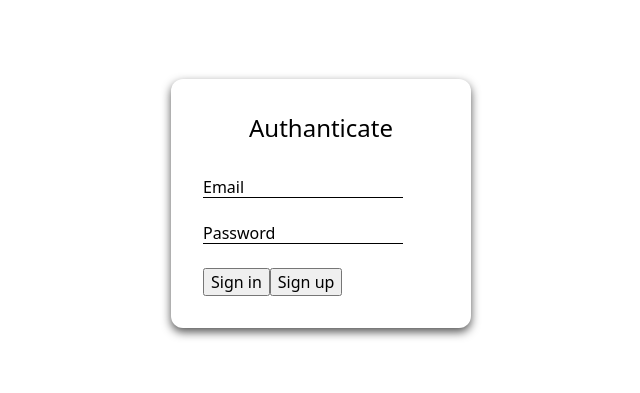
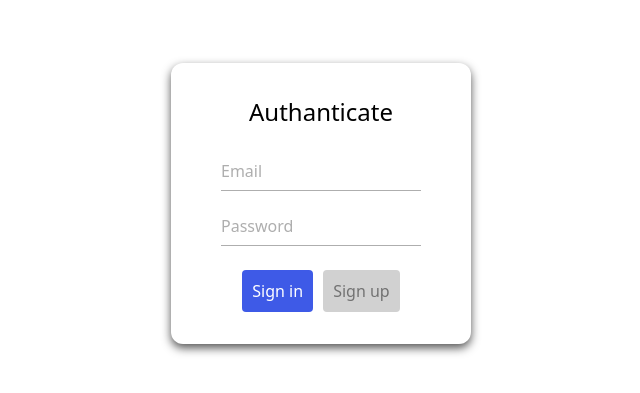
Before and after one commit to grigorijtomczuk/simple-form, a website: page public/index.html in a window 1280 px wide. Shown: the part 197-590 px from the top of the page, without its empty margins (319-959 px from the left). Drawn offline with Linux system fonts and the light colour scheme.

Commit message:
Add custom-styled inputs and buttons

```diff
--- a/public/index.html
+++ b/public/index.html
@@ -8,22 +8,28 @@
 
 		<link rel="stylesheet" href="./styles/reset.css">
 		<link rel="stylesheet" href="./styles/main.css">
+
+		<!-- An emptpy script tag to fix chrome's "shoot transitions on-load" weird bug -->
+		<script> </script>
 	</head>
 	<body>
 		<div class="container">
-			<form class="form" action="javascript:alert('Lorem')">
+			<form class="form" action="javascript:void()" autocomplete="on">
 				<h1 class="form__heading">Authanticate</h1>
+
 				<div class="form__text-input-group">
-					<input class="form__text-input" type="text" placeholder=" ">
+					<input class="form__text-input" type="email" placeholder=" ">
 					<label class="form__label">Email</label>
 				</div>
+
 				<div class="form__text-input-group">
 					<input class="form__text-input" type="password" placeholder=" ">
 					<label class="form__label">Password</label>
-					<div class="form__action-group">
-						<button class="form__button form__button_primary">Sign in</button>
-						<button class="form__button form__button_secondary">Sign up</button>
-					</div>
+				</div>
+
+				<div class="form__action-group">
+					<button class="form__button form__button_primary" type="submit">Sign in</button>
+					<button class="form__button form__button_secondary" type="button">Sign up</button>
 				</div>
 			</form>
 		</div>
--- a/public/styles/main.css
+++ b/public/styles/main.css
@@ -21,28 +21,74 @@
 
 .form__text-input-group {
 	position: relative;
+	margin: 0 auto;
+	width: fit-content;
 }
 
 .form__text-input {
+	transition: 0.25s ease;
+	margin: 0 0 24px 0;
 	width: 200px;
 	border: none;
-	border-bottom: 1px solid black;
+	border-bottom: 1px solid #aeaeae;
 	outline: none;
+	padding: 4px 0;
 	background: none;
-	margin: 0 0 24px 0;
+	font: 16px system-ui;
+}
+
+.form__text-input:focus,
+.form__text-input:not(:placeholder-shown) {
+	border-bottom: 1px solid #727272;
 }
 
 .form__label {
 	position: absolute;
 	z-index: -1;
 	left: 0;
+	transition: 0.25s ease;
+	color: #aeaeae;
+}
+
+.form__text-input:focus ~ .form__label,
+.form__text-input:not(:placeholder-shown) ~ .form__label {
+	font-size: 12px;
+	transform: translateY(-12px);
+	color: #727272;
 }
 
 .form__action-group {
-	font-size: 0;
+	display: flex;
+	justify-content: center;
+	gap: 10px;
 }
 
 .form__button {
+	transition: 0.25s ease;
+	border: none;
+	border-radius: 4px;
 	outline: none;
+	padding: 10px;
+	cursor: pointer;
 	font: 16px system-ui;
 }
+
+.form__button_primary {
+	background: #3e5ae7;
+	color: #ffffff;
+}
+
+.form__button_primary:hover,
+.form__button_primary:focus {
+	background: #526ae0;
+}
+
+.form__button_secondary {
+	background: #d1d1d1;
+	color: #727272;
+}
+
+.form__button_secondary:hover,
+.form__button_secondary:focus {
+	background: #d7d7d7;
+}
```
